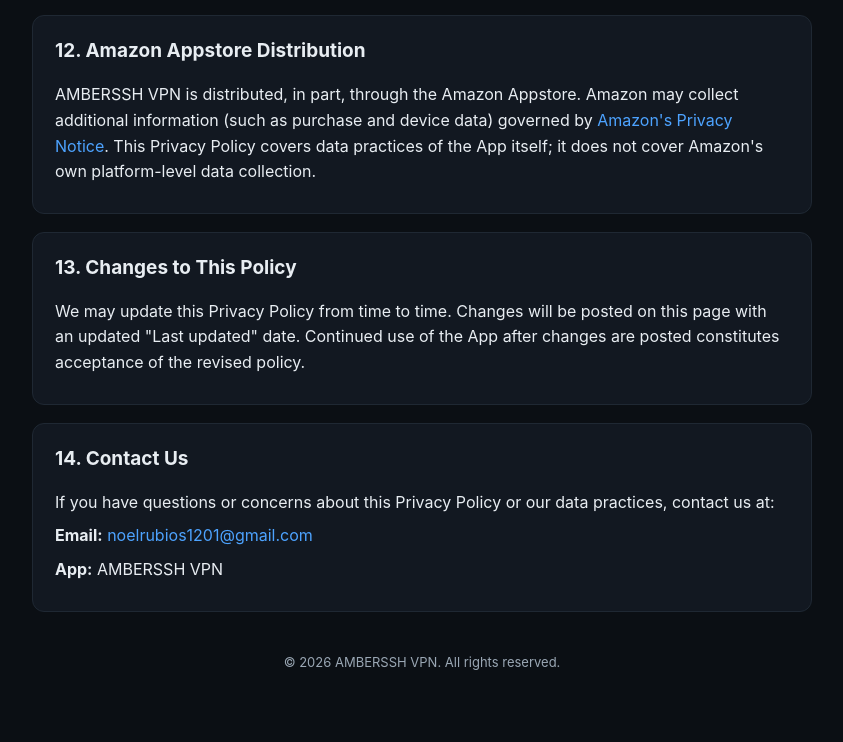
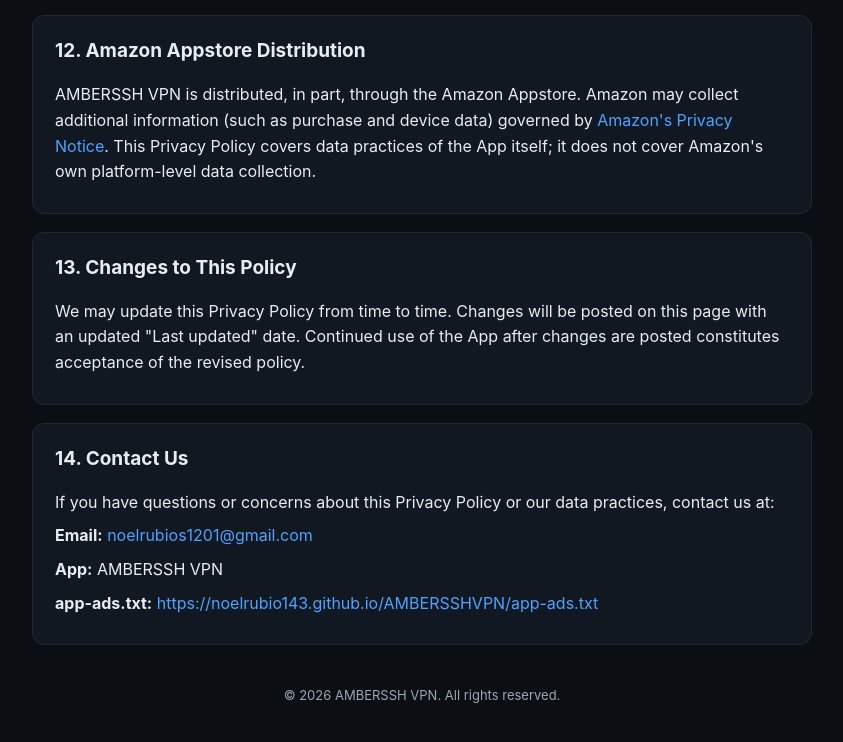
Before and after one commit to noelrubio143/AMBERSSHVPN, a plain HTML site: page privacy-policy.html in a window 1280 px wide. Shown: the part 3951-4693 px from the top of the page, without its empty margins (218-1061 px from the left). Drawn offline with Linux system fonts and the light colour scheme.

Commit message:
Update privacy-policy.html

```diff
--- a/privacy-policy.html
+++ b/privacy-policy.html
@@ -185,6 +185,7 @@
     <p>If you have questions or concerns about this Privacy Policy or our data practices, contact us at:</p>
     <p><strong>Email:</strong> <a href="mailto:noelrubios1201@gmail.com">noelrubios1201@gmail.com</a></p>
     <p><strong>App:</strong> AMBERSSH VPN</p>
+    <p><strong>app-ads.txt:</strong> <a href="https://noelrubio143.github.io/AMBERSSHVPN/app-ads.txt" target="_blank" rel="noopener">https://noelrubio143.github.io/AMBERSSHVPN/app-ads.txt</a></p>
   </div>
 
   <footer>
```
